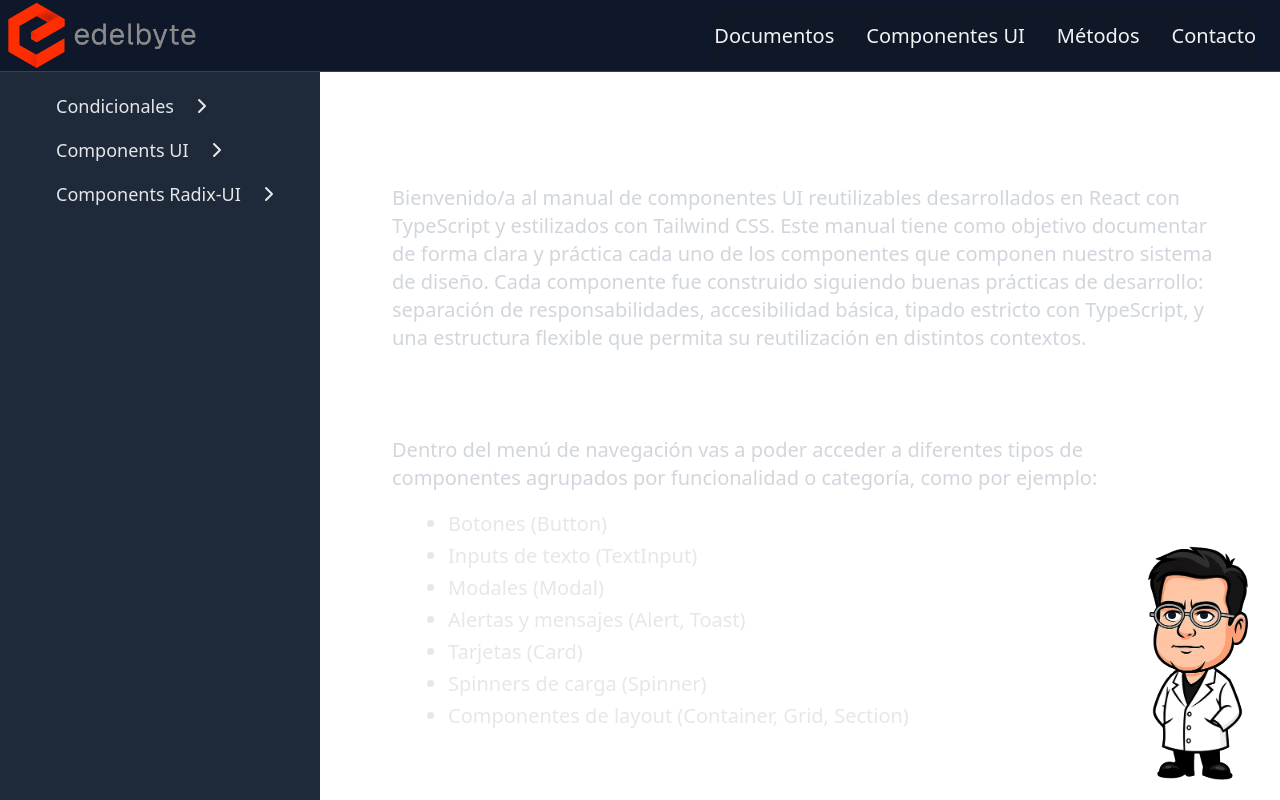
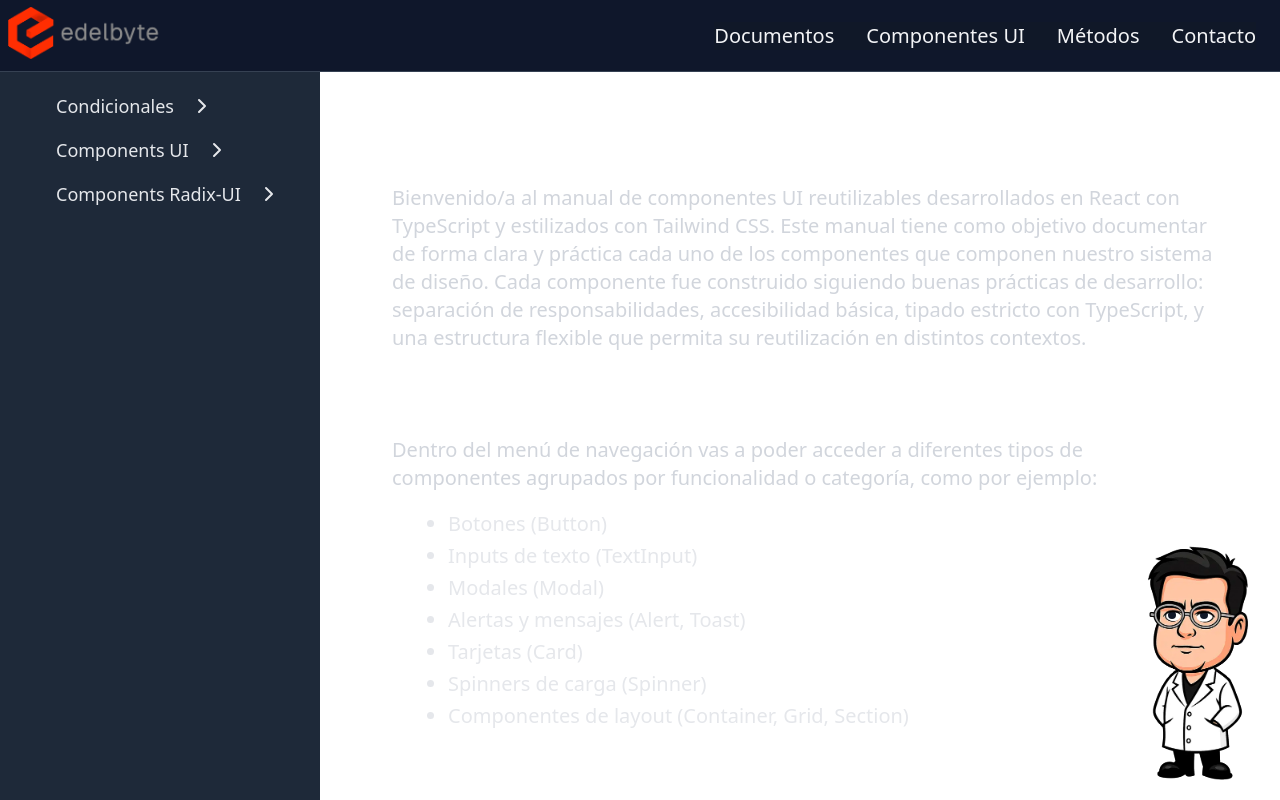
Before and after one commit to AlbertCarri/ui-components, a Next.js app: page / in a window 1280 px wide. Shown: the top 800 px of the page. Built offline with nearby package versions, Linux system fonts and the light colour scheme.

Commit message:
New items

```diff
--- a/components/Navbar.tsx
+++ b/components/Navbar.tsx
@@ -2,13 +2,13 @@ import Link from "next/link";
 
 export const Navbar = () => {
   return (
-    <nav className="fixed top-0 left-0 w-full z-50 flex flex-row bg-slate-900 h-18 justify-between p-2 border-b border-gray-700">
+    <nav className="fixed top-0 left-0 w-full z-50 flex flex-row bg-slate-900 h-18 justify-between items-center p-2 border-b border-gray-700">
       <div>
         <Link href={"/"}>
           <img
             src={"/edelbyteLOGO-horizontal.png"}
             style={{ marginTop: "-5px" }}
-            width={200}
+            width={160}
             className="transition duration-400 hover:scale-90 hover:text-sky-200"
             alt="isologo edelbyte"
           />
```
